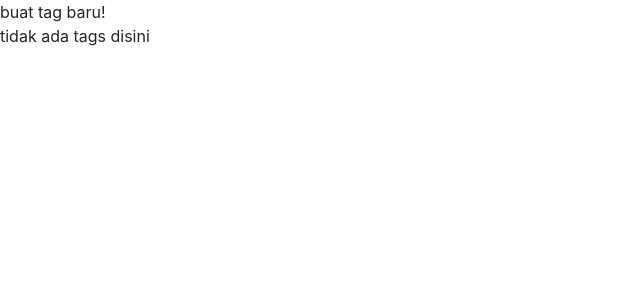
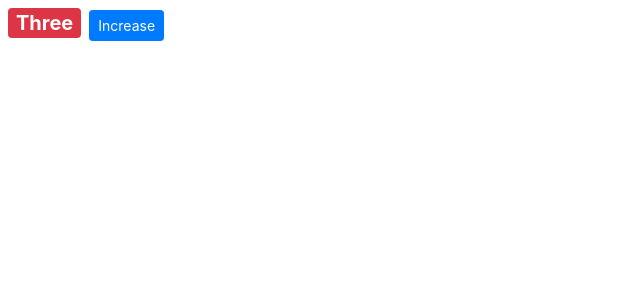
Before and after one commit to husainalamsyah/Mastering-React-components, a React (Create React App) app: page / in a window 1280 px wide. Shown: the top 300 px of the page, without its empty margins (0-640 px from the left). Built offline with nearby package versions, Linux system fonts and the light colour scheme.

Commit message:
Handling Events

```diff
--- a/src/components/project.jsx
+++ b/src/components/project.jsx
@@ -6,35 +6,44 @@ class Project extends Component {
         tags: []
     };
 
-    renderTags() {
-        if (this.state.tags.length === 0) return <p>tidak ada tags disini</p>
+    // renderTags() {
+    //     if (this.state.tags.length === 0) return <p>tidak ada tags disini</p>
 
-        return <ul>{this.state.tags.map(tag => <li key={tag}>{tag}</li>)}</ul>
+    //     return <ul>{this.state.tags.map(tag => <li key={tag}>{tag}</li>)}</ul>
+    // }
+
+    handleIncrease(){
+        console.log("Increase Clicked", this);
     }
 
     render() {
         return  (
             <div>
-            {/* <span style={{fontSize: 20}} className={this.getBadgeKelas()}> {this.formatAngka()}</span>
-            <button className="btn btn-primary btn-sm">Increase</button> */}
-            {this.state.tags.length === 0 && "buat tag baru!"}
+            <span style={{fontSize: 20}} className={this.getBadgeKelas()}> {this.formatAngka()}</span>
+            <button
+            onClick={this.handleIncrease}
+            className="btn btn-primary btn-sm"
+            >
+            Increase
+            </button>
+            {/* {this.state.tags.length === 0 && "buat tag baru!"}
             { this.renderTags() }
-
+             */}
             </div>
 
         );
     }
 
-    // getBadgeKelas() {
-    //     let classes = "badge m-2 badge-";
-    //     classes += this.state.angka === 3 ? "danger" : "warning";
-    //     return classes;
-    // }
+    getBadgeKelas() {
+        let classes = "badge m-2 badge-";
+        classes += this.state.angka === 3 ? "danger" : "warning";
+        return classes;
+    }
 
-    // formatAngka(){
-    //     const {angka} = this.state;
-    //     return angka === 3 ? 'Three' : angka;
-    // }
+    formatAngka(){
+        const {angka} = this.state;
+        return angka === 3 ? 'Three' : angka;
+    }
 }
 
 export default Project;
```
